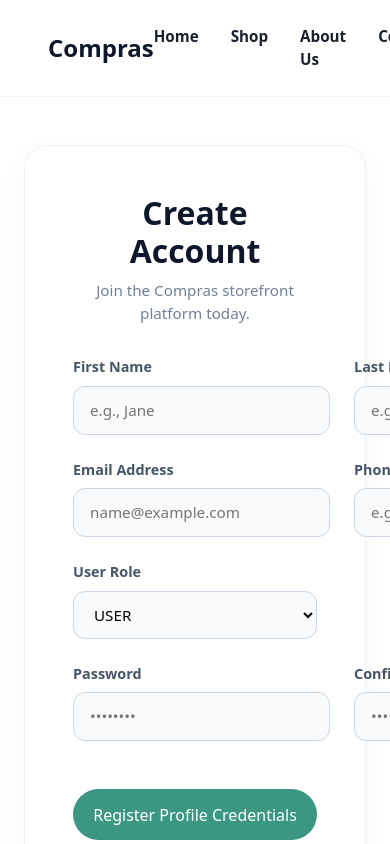
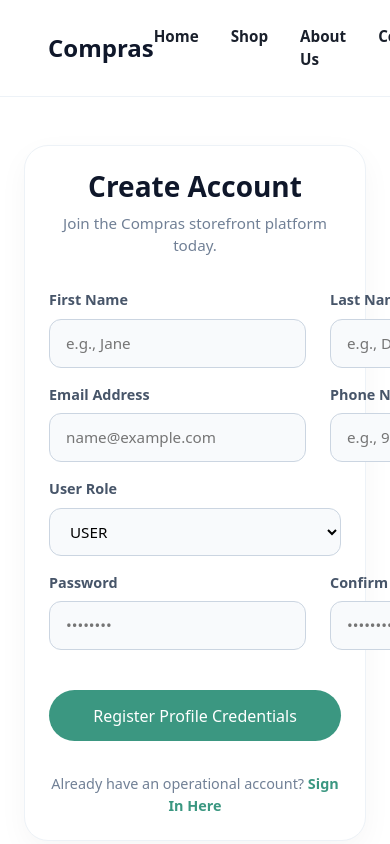
Before and after one commit to RohithArjun/Compras, a React (Vite) app in the folder Frontend/: page /register in a window 390 px wide. Shown: the top 844 px of the page. Built offline with nearby package versions, Linux system fonts and the light colour scheme; no server answers.

Commit message:
making frontend responsive

```diff
--- a/Frontend/src/App.css
+++ b/Frontend/src/App.css
@@ -371,3 +371,37 @@ body {
   height: 100%;
   object-fit: contain;
 }
+
+/* Base responsive constraints for the layout wrappers */
+.responsive-form-container {
+  width: 100%;
+  max-width: 600px;
+  margin: 2rem auto;
+  padding: 0 1rem; /* Prevents card from sticking directly to the glass phone edges */
+  box-sizing: border-box;
+}
+
+.modern-form-card {
+  width: 100%;
+  box-sizing: border-box;
+}
+
+/* Mobile Layout Fine-Tuning Queries */
+@media (max-width: 576px) {
+  .responsive-form-container {
+    margin: 1rem auto;
+  }
+
+  .modern-form-card {
+    padding: 1.5rem !important; /* Slightly tighter internal card spacing for mobile viewports */
+  }
+
+  .form-title-main {
+    font-size: 1.75rem !important; /* Scales title font down cleanly */
+    marginBottom: 1.5rem !important;
+  }
+
+  .modern-form-group {
+    margin-bottom: 1rem !important; /* Tightens input groups stack height */
+  }
+}
```
